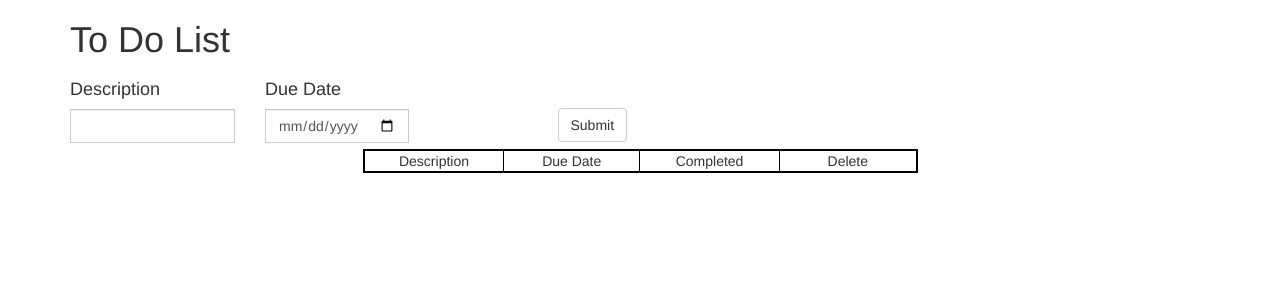
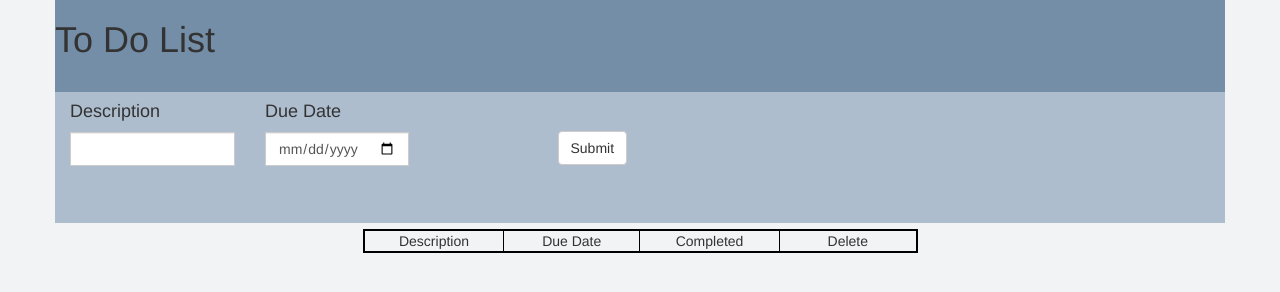
Before and after one commit to wja123/FullStackTaskTracker, a website: page public/index.html in a window 1280 px wide. Drawn offline with nearby package versions, Linux system fonts and the light colour scheme; no server answers.

Commit message:
styles update

```diff
--- a/public/index.html
+++ b/public/index.html
@@ -13,8 +13,11 @@
 </head>
 <body>
   <div class="container">
+    <div class="row top-row">
+
   <h1>To Do List</h1>
-  <div class="row">
+    </div>
+  <div class="row input-row">
     <div class="col-sm-2">
       <h4>Description</h4>
       <div class="input-group">
@@ -37,7 +40,7 @@
   </div>
 
 
-<div class="row">
+<div class="row table-rows">
   <div class="col-md-6 col-md-offset-3">
 
 <table>
--- a/public/style.css
+++ b/public/style.css
@@ -28,3 +28,17 @@ thead{
 #todo-list-template{
   display:none;
 }
+
+.top-row{
+  background-color: #748EA8;
+  padding-bottom: 2%;
+}
+
+.input-row{
+  background-color: #ADBDCE;
+  padding-bottom: 5%;
+}
+
+body{
+  background-color: #F2F3F4;
+}
```
